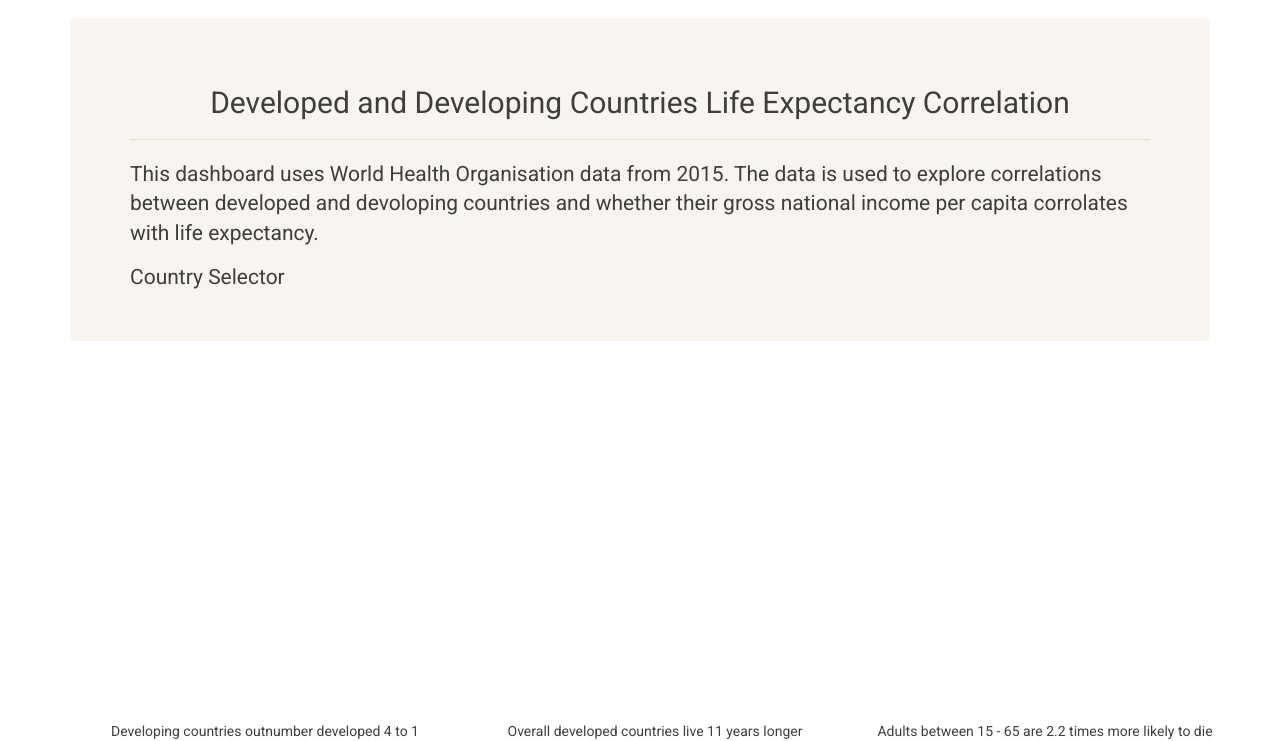
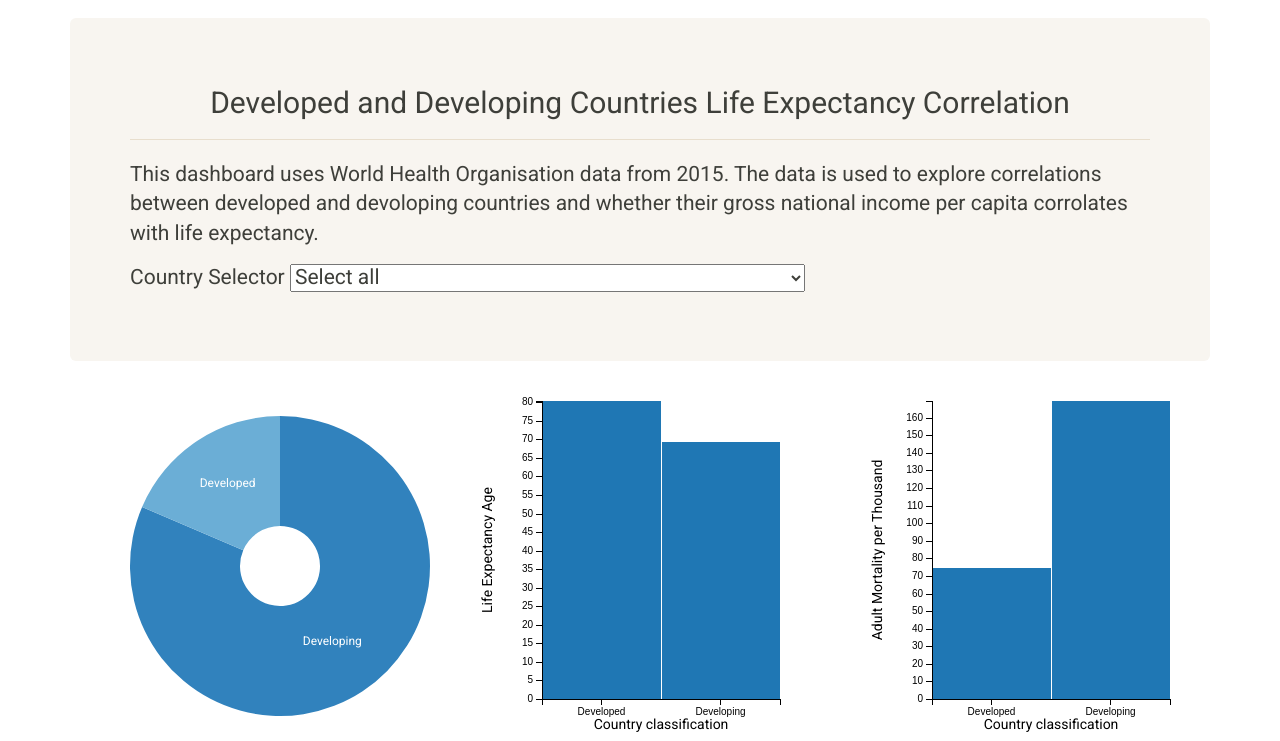
Before and after one commit to 5pence/Life-Expectancy-Correlation, a plain HTML site: page index.html in a window 1280 px wide. Shown: the part 64-805 px from the top of the page. Drawn offline with Linux system fonts and the light colour scheme; a script that the page names is missing.

```diff
--- a/index.html
+++ b/index.html
@@ -11,7 +11,7 @@
     <link rel="stylesheet" href="assets/css/style.css" type="text/css" />
     <script type="text/javascript" src="assets/js/d3.min.js"></script>
     <script type="text/javascript" src="assets/js/crossfilter.min.js"></script>
-    <script type="text/javascript" src="https://cdnjs.cloudflare.com/ajax/libs/dc/2.1.10/dc.min.js"></script>
+    <script type="text/javascript" src="assets/js/dc.min.js"></script>
     <script type="text/javascript" src="assets/js/queue.min.js"></script>
     <script type="text/javascript" src="assets/js/graph.js"></script>
 </head>
```
Also changed, not shown: 1 other file.
